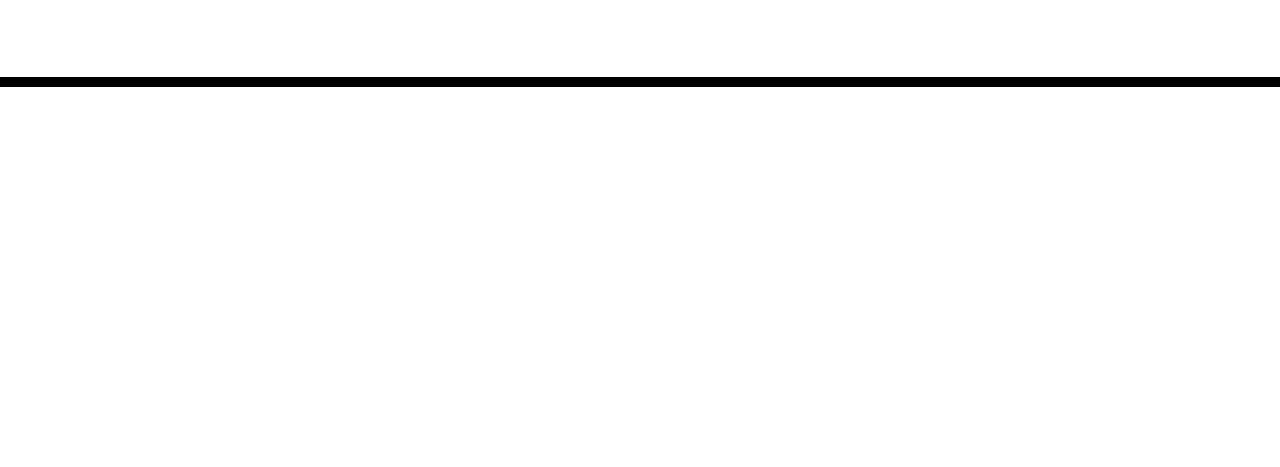
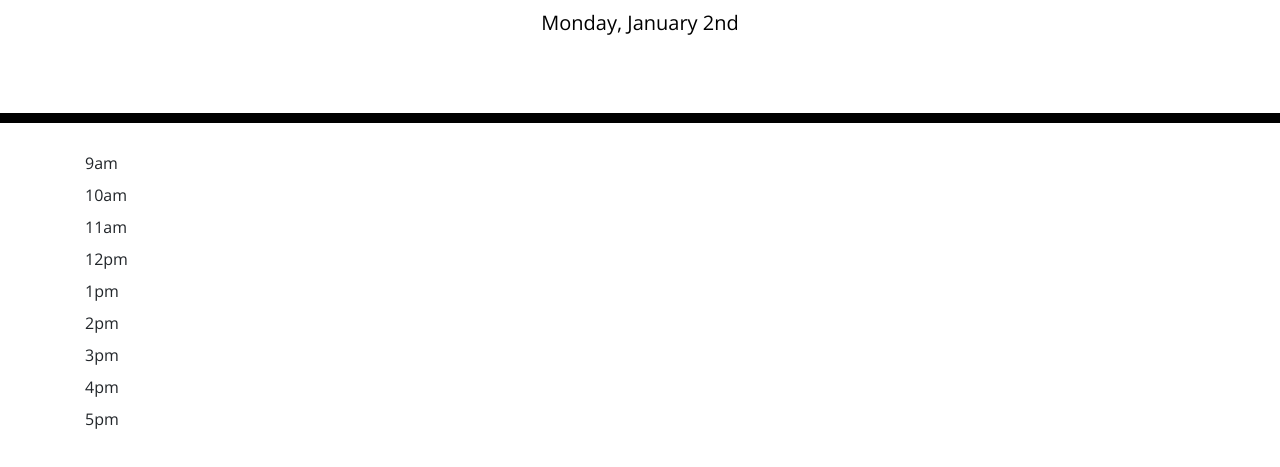
Before and after one commit to hloechler/scheduling-app, a plain HTML site: page index.html in a window 1280 px wide. Shown: the part 181-648 px from the top of the page. Drawn offline with nearby package versions, Linux system fonts and the light colour scheme; files that its build step writes are made by us from their sources.

Commit message:
added date and time as well as the time for the time blocks

```diff
--- a/index.html
+++ b/index.html
@@ -18,7 +18,7 @@
       href="https://fonts.googleapis.com/css?family=Open+Sans&display=swap"
       rel="stylesheet"
     />
-    <link rel="stylesheet" href="style.css" />
+    <link rel="stylesheet" href="./assets/style.css" />
     <title>Work Day Scheduler</title>
   </head>
 
@@ -29,10 +29,20 @@
       <p id="currentDay" class="lead"></p>
     </header>
     <div class="container">
+      <p>9am</p>
+      <p>10am</p>
+      <p>11am</p>
+      <p>12pm</p>
+      <p>1pm</p>
+      <p>2pm</p>
+      <p>3pm</p>
+      <p>4pm</p>
+      <p>5pm</p>
       <!-- Timeblocks go here -->
     </div>
 
     <script src="https://cdnjs.cloudflare.com/ajax/libs/jquery/3.2.1/jquery.min.js"></script>
     <script src="https://cdnjs.cloudflare.com/ajax/libs/moment.js/2.24.0/moment.min.js"></script>
+    <script src="./js/script.js"></script>
   </body>
 </html>
--- /dev/null
+++ b/js/script.js
@@ -0,0 +1,2 @@
+var timeAndDate = moment().format('dddd, MMMM Do');
+$("#currentDay").text(timeAndDate);
```
